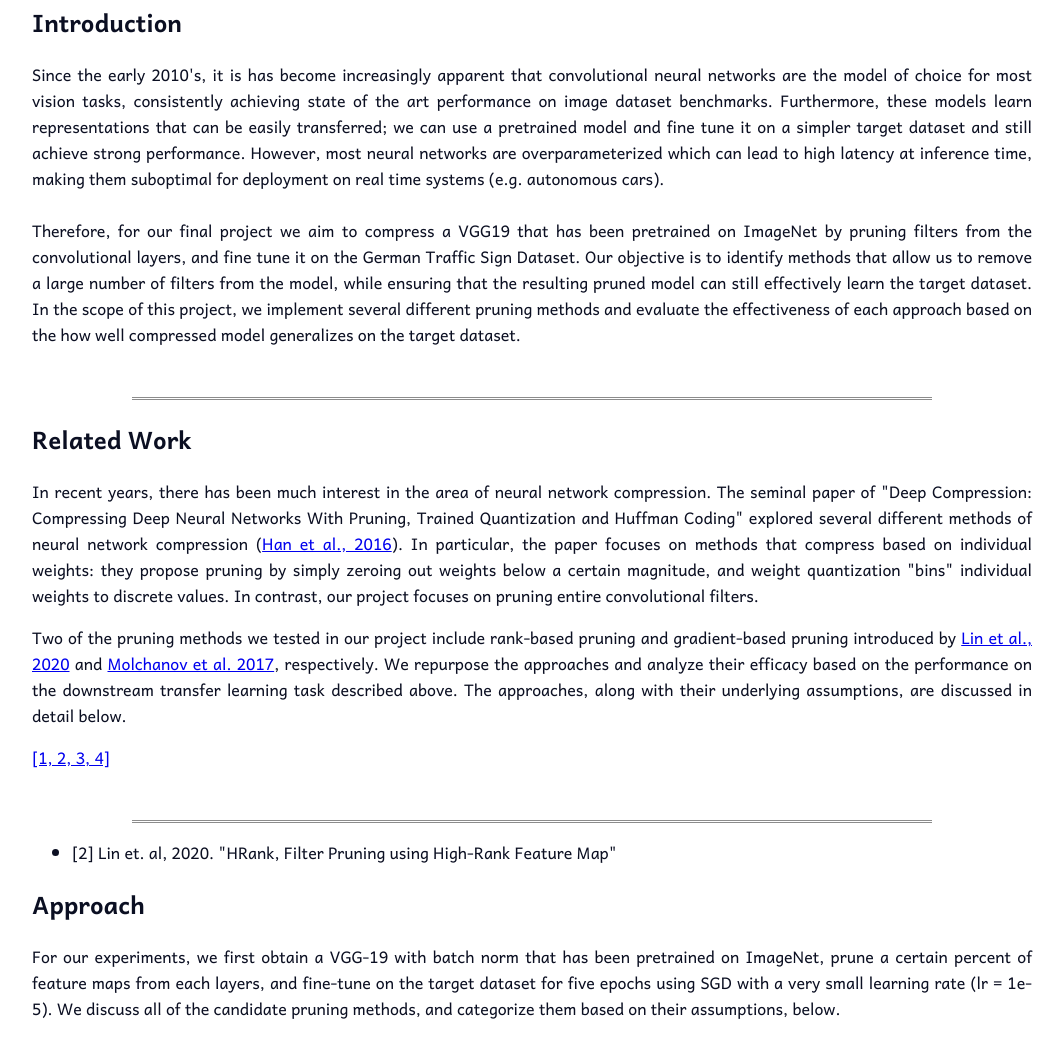
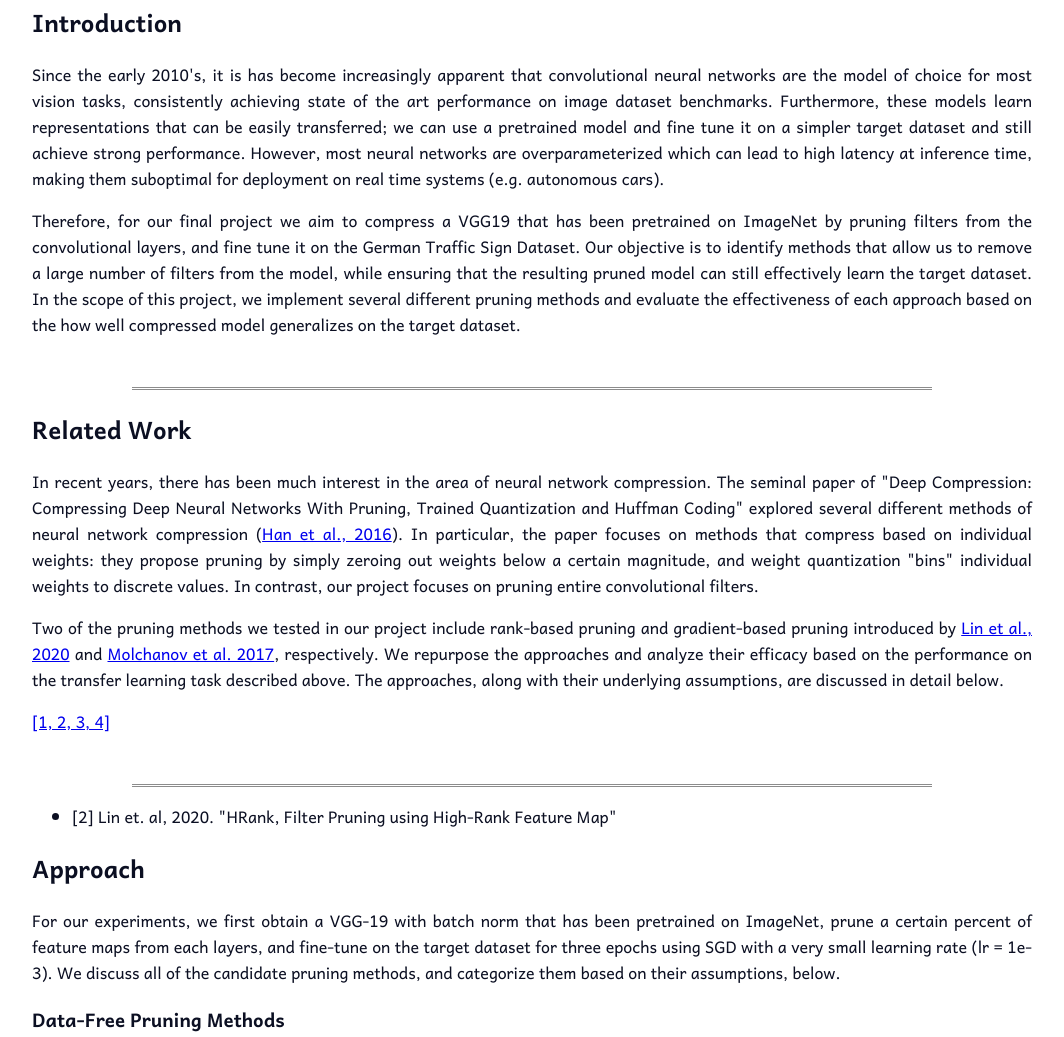
Before and after one commit to harrisonbay/CNNPruning, a plain HTML site: page docs/index.html in a window 1280 px wide. Shown: the part 774-1811 px from the top of the page, without its empty margins (108-1172 px from the left). Drawn offline with Linux system fonts and the light colour scheme.

Commit message:
Update index.html

```diff
--- a/docs/index.html
+++ b/docs/index.html
@@ -31,14 +31,14 @@
 
     <section class="introduction text">
         <h2>Introduction</h2>
-        Since the early 2010's, it is has become increasingly apparent that convolutional neural networks are the model of choice for most vision tasks, consistently achieving
+        <p> Since the early 2010's, it is has become increasingly apparent that convolutional neural networks are the model of choice for most vision tasks, consistently achieving
         state of the art performance on image dataset benchmarks. Furthermore, these models learn representations that can be easily transferred; we can use a pretrained
         model and fine tune it on a simpler target dataset and still achieve strong performance. However, most neural networks are overparameterized which can lead to high latency at inference time, making them
-        suboptimal for deployment on real time systems (e.g. autonomous cars). <br> <br>
+        suboptimal for deployment on real time systems (e.g. autonomous cars). <p>
 
-        Therefore, for our final project we aim to compress a VGG19 that has been pretrained on ImageNet by pruning filters from the convolutional layers, and fine tune it on the German Traffic
+        <p> Therefore, for our final project we aim to compress a VGG19 that has been pretrained on ImageNet by pruning filters from the convolutional layers, and fine tune it on the German Traffic
         Sign Dataset. Our objective is to identify methods that allow us to remove a large number of filters from the model, while ensuring that the resulting pruned model can still effectively learn the target dataset.
-        In the scope of this project, we implement several different pruning methods and evaluate the effectiveness of each approach based on the how well compressed model generalizes on the target dataset.
+        In the scope of this project, we implement several different pruning methods and evaluate the effectiveness of each approach based on the how well compressed model generalizes on the target dataset. <p>
 
 
 
@@ -49,7 +49,7 @@
 
         <p>In recent years, there has been much interest in the area of neural network compression. The seminal paper of "Deep Compression: Compressing Deep Neural Networks With Pruning, Trained Quantization and Huffman Coding" explored several different methods of neural network compression (<a href="https://arxiv.org/pdf/1510.00149.pdf">Han et al., 2016</a>). In particular, the paper focuses on methods that compress based on  individual weights: they propose pruning by simply zeroing out weights below a certain magnitude, and weight quantization "bins" individual weights to discrete values. In contrast, our project focuses on pruning entire convolutional filters.</p>
 
-        <p>Two of the pruning methods we tested in our project include rank-based pruning and gradient-based pruning introduced by <a href="https://arxiv.org/pdf/2002.10179.pdf">Lin et al., 2020</a> and <a href="https://arxiv.org/pdf/1611.06440.pdf">Molchanov et al. 2017</a>, respectively. We repurpose the approaches and analyze their efficacy based on the performance on the downstream transfer learning task described above. The approaches, along with their underlying assumptions, are discussed in detail below.</p>
+        <p>Two of the pruning methods we tested in our project include rank-based pruning and gradient-based pruning introduced by <a href="https://arxiv.org/pdf/2002.10179.pdf">Lin et al., 2020</a> and <a href="https://arxiv.org/pdf/1611.06440.pdf">Molchanov et al. 2017</a>, respectively. We repurpose the approaches and analyze their efficacy based on the performance on the transfer learning task described above. The approaches, along with their underlying assumptions, are discussed in detail below.</p>
 
         <a href="#related-work-footnote">[1, 2, 3, 4]</a>
     </section>
@@ -63,7 +63,7 @@
     <section class="approach text">
         <h2>Approach</h2>
 
-        <p>For our experiments, we first obtain a VGG-19 with batch norm that has been pretrained on ImageNet, prune a certain percent of feature maps from each layers, and fine-tune on the target dataset for five epochs using SGD with a very small learning rate (lr = 1e-5). We discuss all of the candidate pruning methods, and categorize them based on their assumptions, below.</p>
+        <p>For our experiments, we first obtain a VGG-19 with batch norm that has been pretrained on ImageNet, prune a certain percent of feature maps from each layers, and fine-tune on the target dataset for three epochs using SGD with a very small learning rate (lr = 1e-3). We discuss all of the candidate pruning methods, and categorize them based on their assumptions, below.</p>
 
         <h3>Data-Free Pruning Methods</h3>
         <h4>K-means clustering</h4>
```
